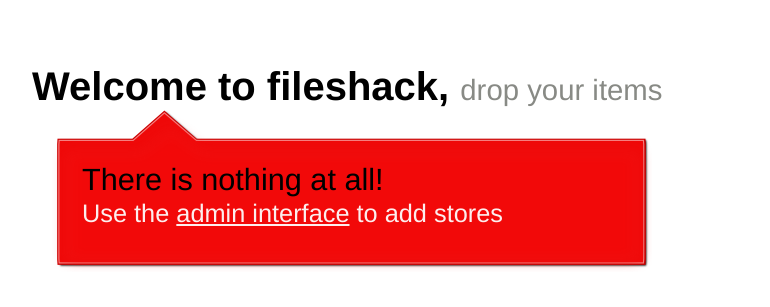
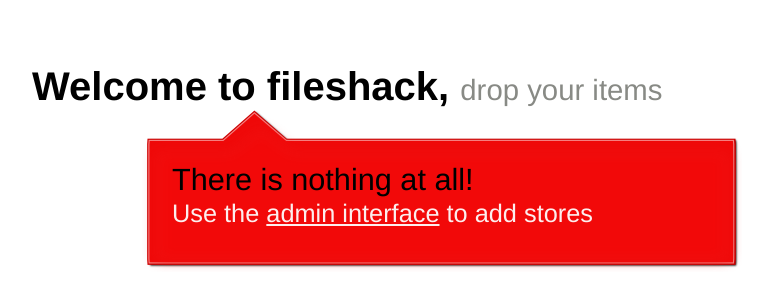
Before and after one commit to peterkuma/fileshackproject, a Django app: template fileshack/templates/fileshack/404.html in a window 1280 px wide. Shown: the top 307 px of the page, without its empty margins (198-968 px from the left). Run offline with Django 3.2, Linux system fonts and the light colour scheme; the template is opened without the code that fills it, so the values that code supplies are empty; parts of the project's set-up code (start-up, migrations or seed data) failed here and were passed over.

Commit message:
Modify position of the error dialog.

```diff
--- a/fileshack/static/fileshack/css/error.css
+++ b/fileshack/static/fileshack/css/error.css
@@ -1,11 +1,8 @@
 #error {
+    margin: -40px auto 0 auto;
     text-align: left;
     width: 600px;
     height: 162px;
-    position: relative;
-    top: -40px;
-    left: 20px;
-    clear: both;
     background: url(../img/error.png) no-repeat;
 }
 
```
